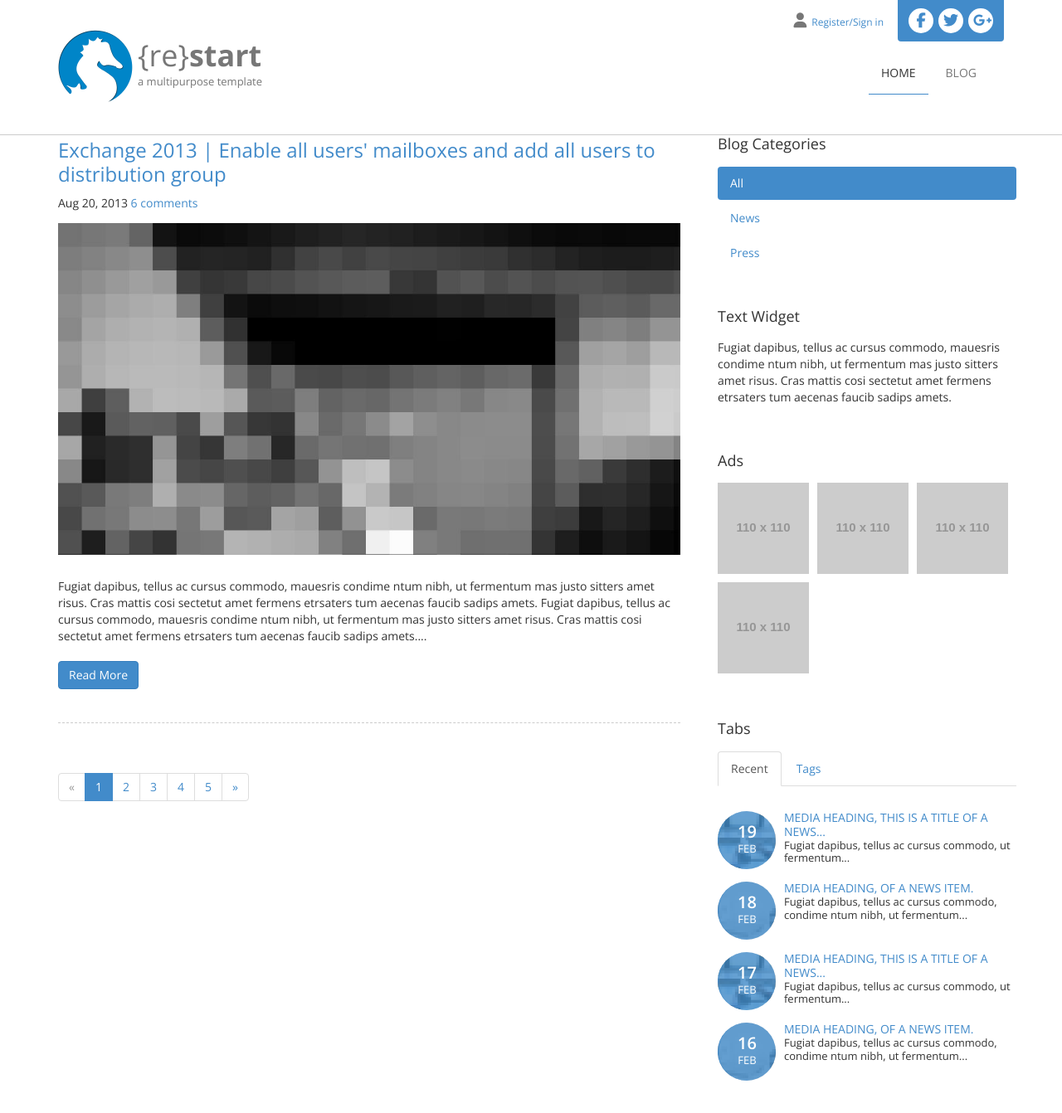
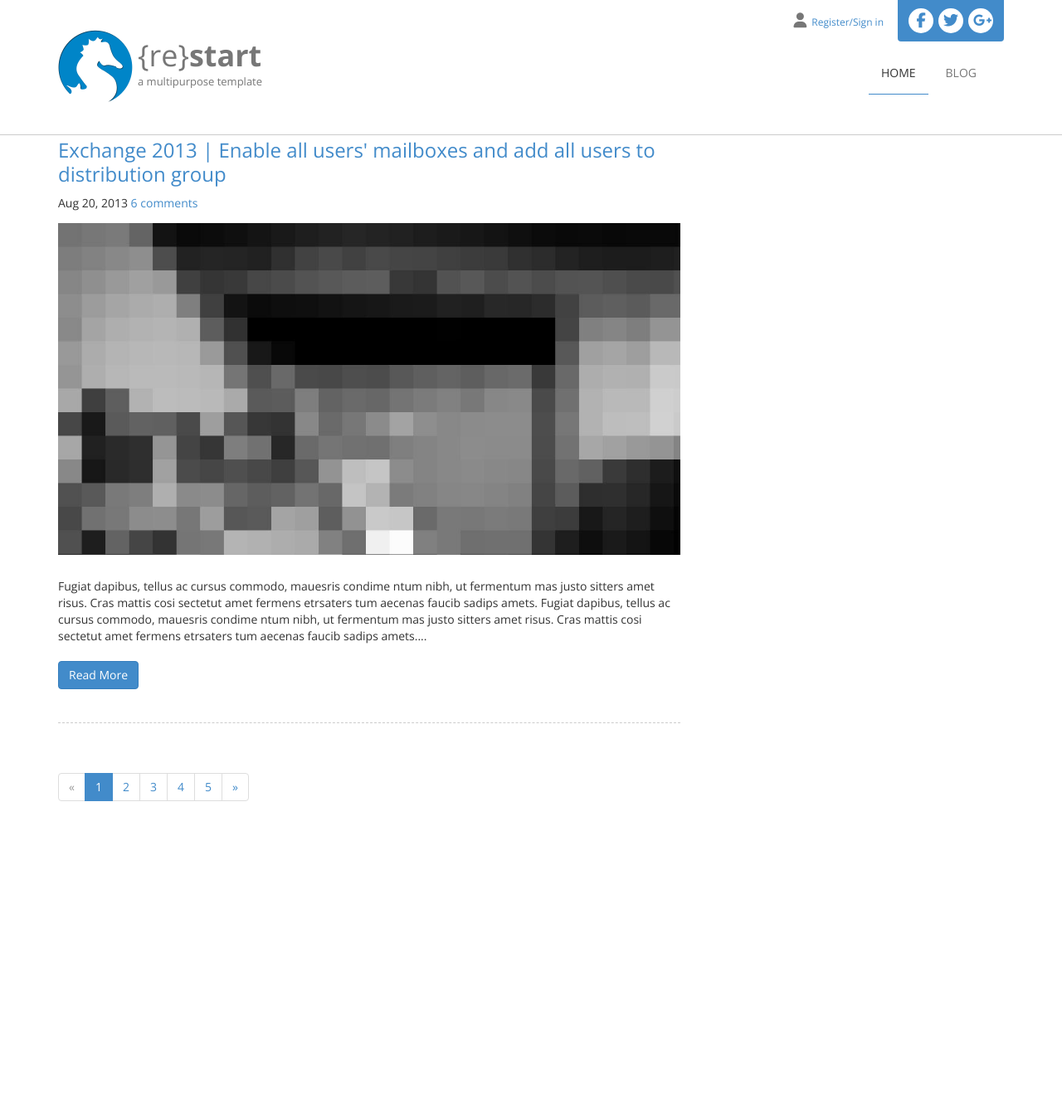
Before and after one commit to kerryhatcher/kerryhatcher.github.io, a Jekyll site: the page built from blog.html, in a window 1280 px wide and 1385 px high. Shown: the top 1342 px of the window at 83% size. Built offline with Jekyll 4.4.1, drawn with Linux system fonts in a browser that asks for light colours; nearby versions of some CDN libraries; library files that are not in the unit come from our copies.

Commit message:
remove the blog sidebar

```diff
--- a/blog.html
+++ b/blog.html
@@ -40,7 +40,7 @@
                               </ul>
                          </div>
                     </div>
-                    <div id="sidebar" class="col-sm-4 col-md-4">
+                    <!--<div id="sidebar" class="col-sm-4 col-md-4">
                          <aside class="widget">
                               <h4>Blog Categories</h4>
                               <ul class="nav nav-pills nav-stacked">
@@ -86,7 +86,7 @@
                                    <div id="tags" class="tab-pane fade"> <a class="label label-default">Default</a> <a class="label label-primary">Primary</a> <a class="label label-success">Success</a> <a class="label label-warning">Warning</a> <a class="label label-danger">Danger</a> <a class="label label-info">Info</a> <a class="label label-default">Default</a> <a class="label label-success">Success</a> <a class="label label-danger">Danger</a> <a class="label label-info">Info</a> <a class="label label-default">Default</a> <a class="label label-success">Success</a> <a class="label label-success">Success</a> <a class="label label-warning">Warning</a> <a class="label label-danger">Danger</a> <a class="label label-warning">Warning</a> <a class="label label-warning">Warning</a> <a class="label label-danger">Danger</a> <a class="label label-info">Info</a> <a class="label label-inverse">Inverse</a> </div>
                               </div>
                          </aside>
-                    </div>
+                    </div>-->
                </div>
           </div>
      </section>
```
